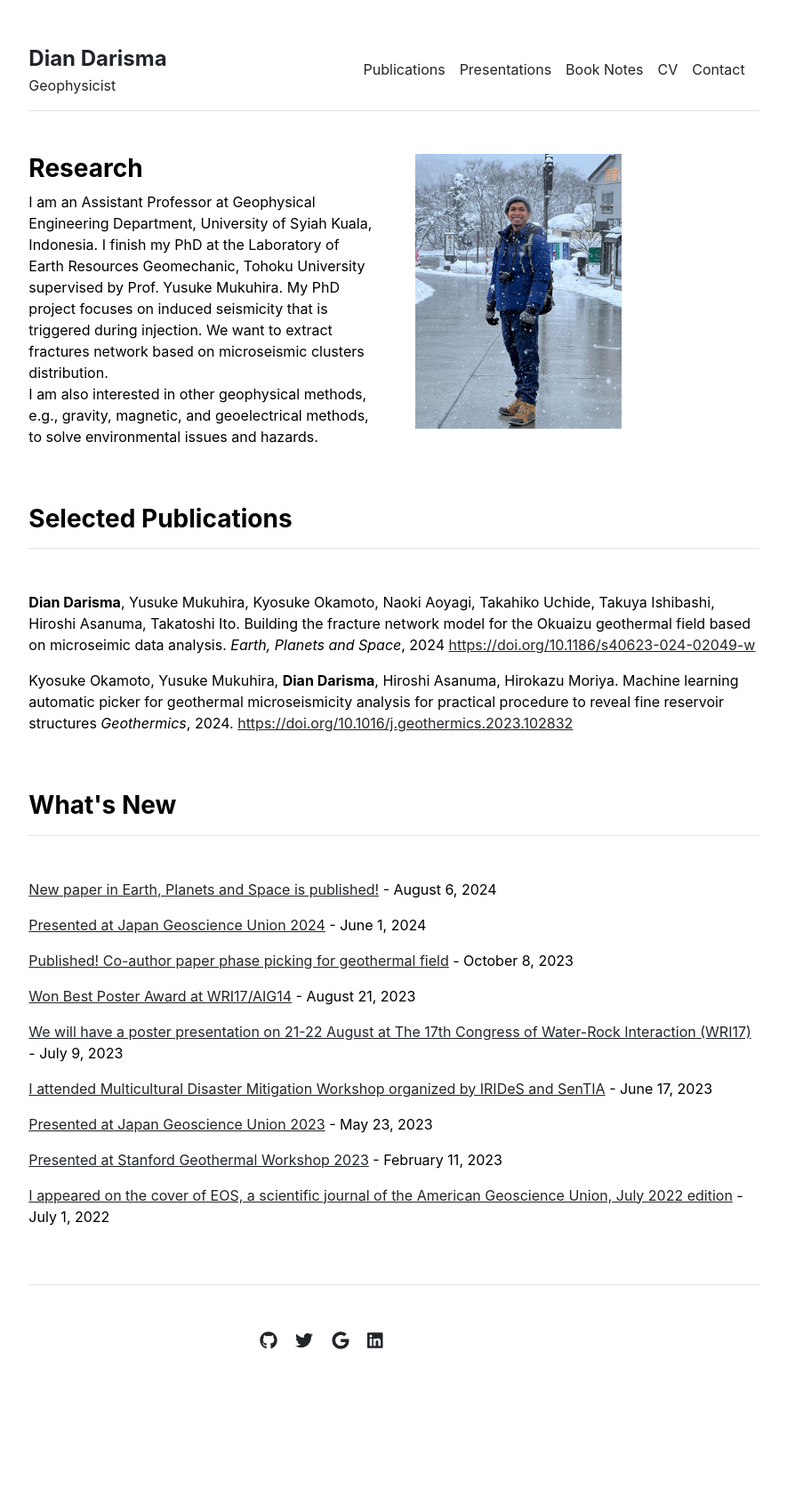
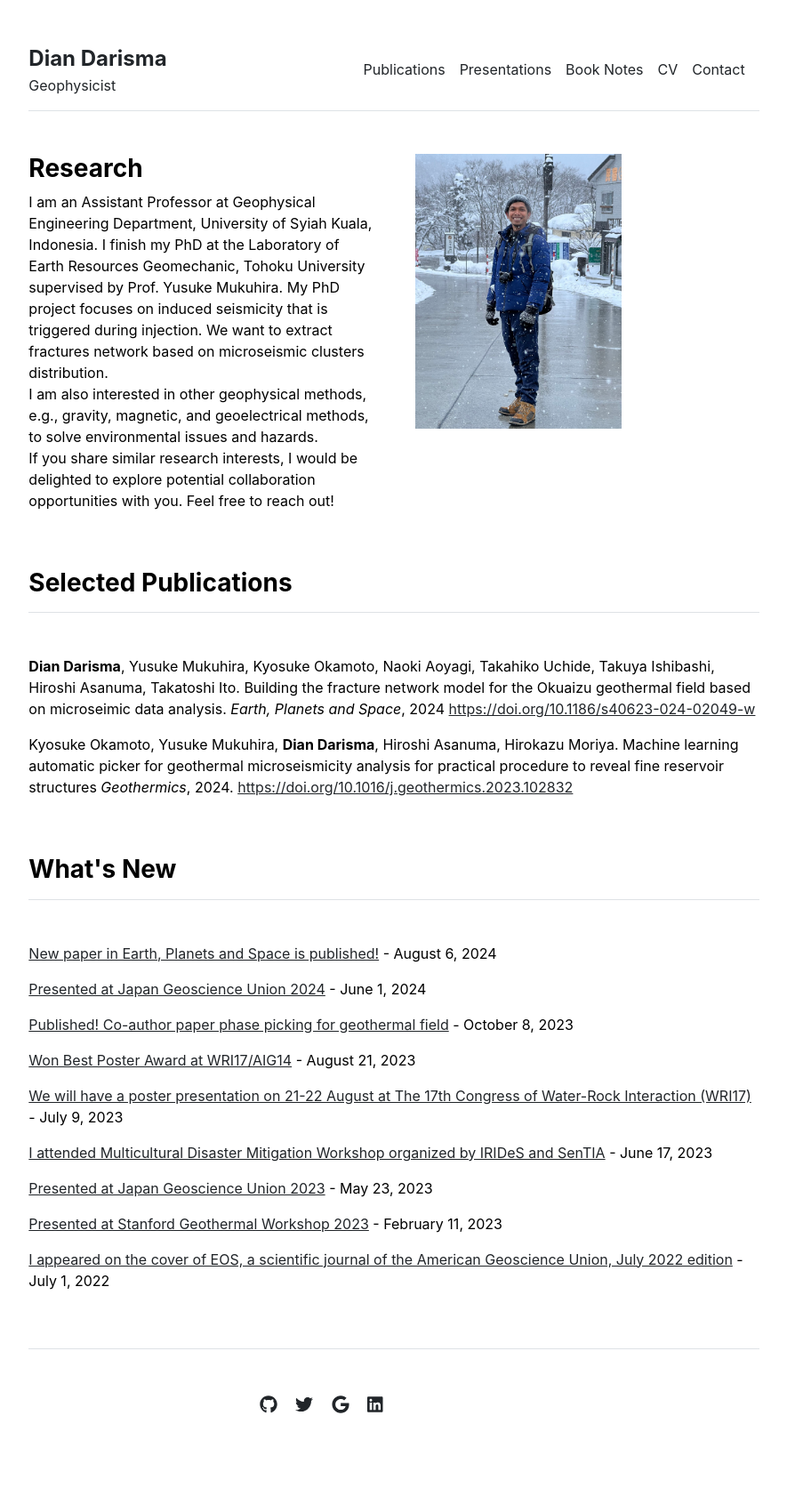
Before and after one commit to diandarisma/diandarisma.github.io, a Jekyll site: the page built from index.md, in a window 1280 px wide. Shown: the whole page at 89% size, without its empty margins (197-1082 px from the left). Built offline with Jekyll 4.4.1, drawn with Linux system fonts in a browser that asks for light colours; before the commit the page ends 1619 px from its top, so only the background shows below that.

Commit message:
Update index.md

```diff
--- a/index.md
+++ b/index.md
@@ -4,4 +4,5 @@ title: "Home"
 ---
 
 I am an Assistant Professor at Geophysical Engineering Department, University of Syiah Kuala, Indonesia. I finish my PhD at the Laboratory of Earth Resources Geomechanic, Tohoku University supervised by Prof. Yusuke Mukuhira. My PhD project focuses on induced seismicity that is triggered during injection. We want to extract fractures network based on microseismic clusters distribution.<br>
-I am also interested in other geophysical methods, e.g., gravity, magnetic, and geoelectrical methods, to solve environmental issues and hazards.
+I am also interested in other geophysical methods, e.g., gravity, magnetic, and geoelectrical methods, to solve environmental issues and hazards. <br>
+If you share similar research interests, I would be delighted to explore potential collaboration opportunities with you. Feel free to reach out!
```
